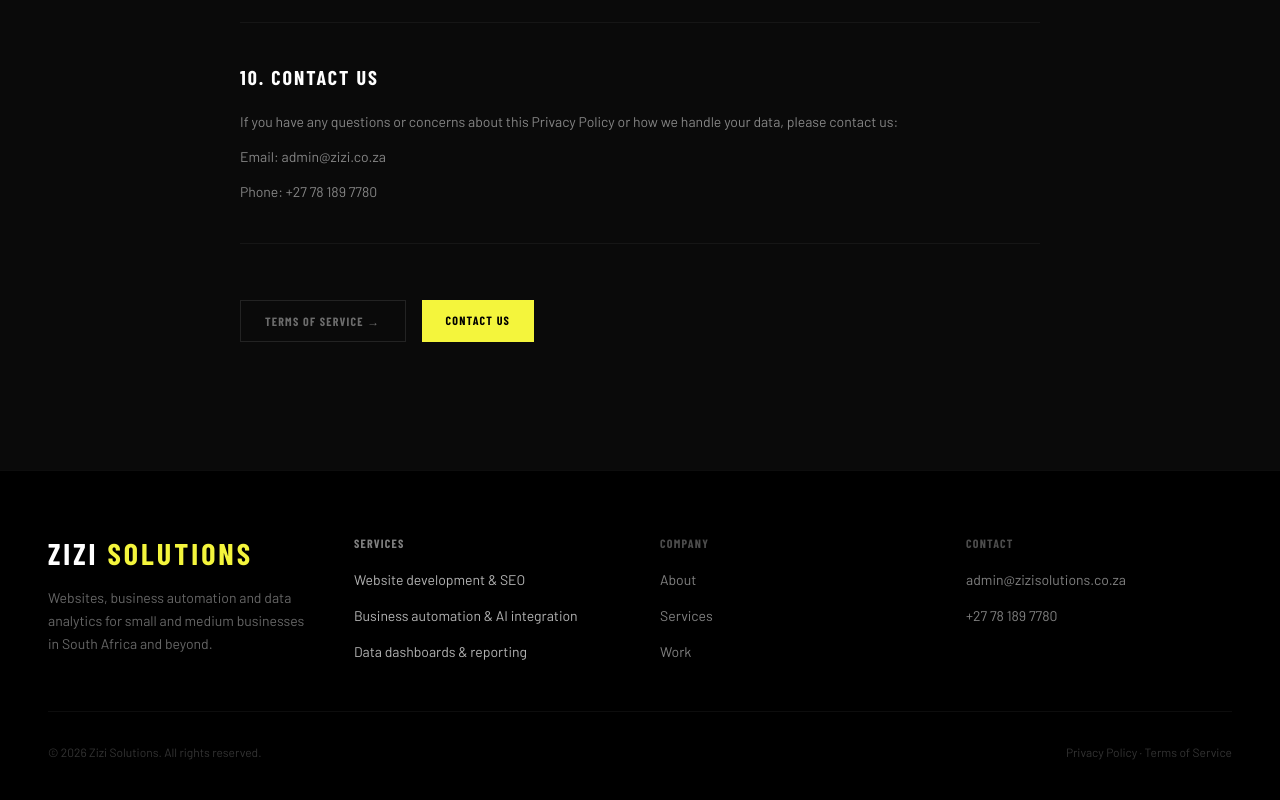
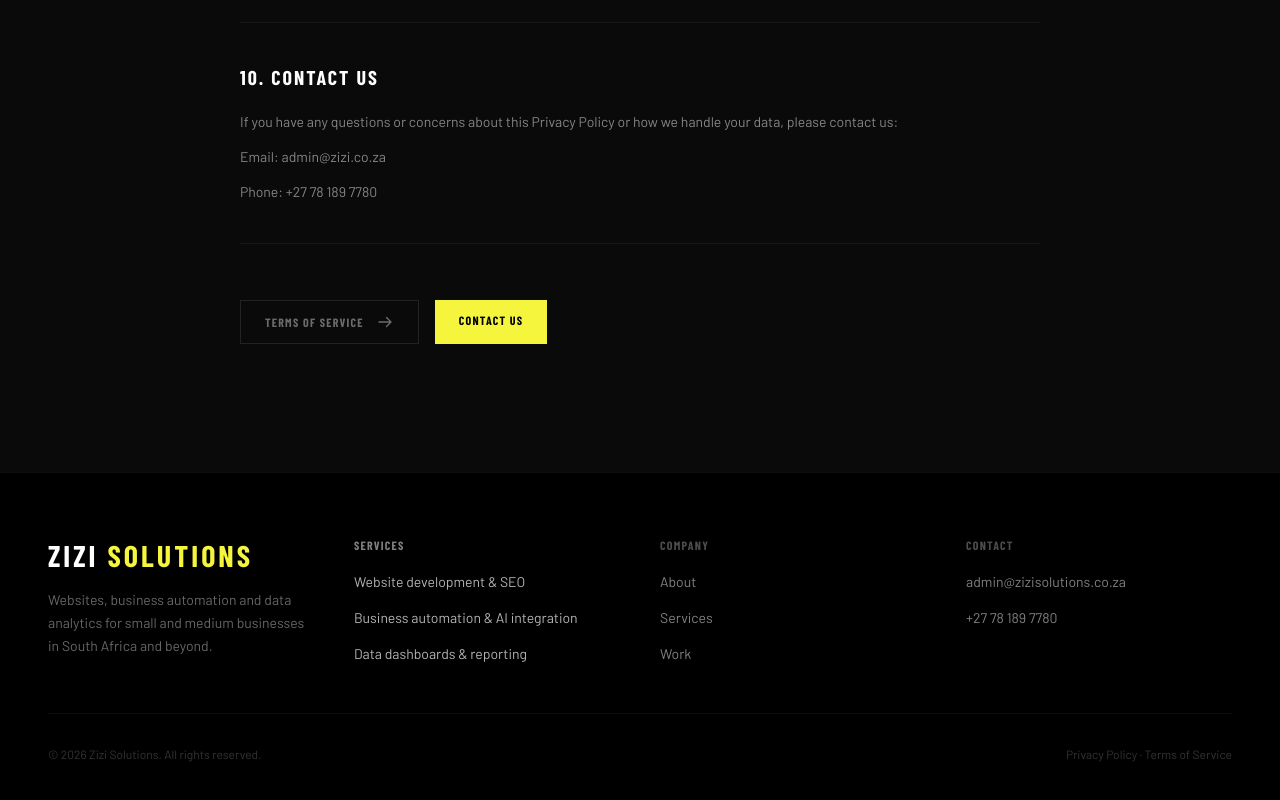
Before and after one commit to mdluli22/zizi-solutions, a Next.js app: page /privacy-policy in a window 1280 px wide. Shown: the part 2871-3671 px from the top of the page. Built offline with nearby package versions, Linux system fonts and the light colour scheme; a web font is replaced by a local one.

Commit message:
removed emojis

```diff
--- a/app/privacy-policy/page.tsx
+++ b/app/privacy-policy/page.tsx
@@ -1,3 +1,4 @@
+import ArrowIcon from '../../components/ArrowIcon'
 import { pageMetadata } from '../../lib/seo'
 
 export const metadata = pageMetadata("Privacy Policy", "Read how Zizi Solutions handles personal information and enquiries submitted through this website.", "/privacy-policy")
@@ -166,9 +167,9 @@ export default function PrivacyPolicyPage() {
         <div className="flex gap-4 pt-4 flex-wrap">
           <Link
             href="/terms-of-service"
-            className="font-display text-xs font-black tracking-widest uppercase px-6 py-3 border border-white/10 text-white/40 hover:text-white hover:border-white/30 transition-all duration-300"
+            className="inline-flex items-center font-display text-xs font-black tracking-widest uppercase px-6 py-3 border border-white/10 text-white/40 hover:text-white hover:border-white/30 transition-all duration-300"
           >
-            Terms of Service →
+            Terms of Service <ArrowIcon className="ml-3" />
           </Link>
           <Link
             href="/contact"
--- a/app/terms-of-service/page.tsx
+++ b/app/terms-of-service/page.tsx
@@ -1,3 +1,4 @@
+import ArrowIcon from '../../components/ArrowIcon'
 import { pageMetadata } from '../../lib/seo'
 
 export const metadata = pageMetadata("Terms of Service", "Read the terms governing use of the Zizi Solutions website and services.", "/terms-of-service")
@@ -190,9 +191,9 @@ export default function TermsOfServicePage() {
         <div className="flex gap-4 pt-4 flex-wrap">
           <Link
             href="/privacy-policy"
-            className="font-display text-xs font-black tracking-widest uppercase px-6 py-3 border border-white/10 text-white/40 hover:text-white hover:border-white/30 transition-all duration-300"
+            className="inline-flex items-center font-display text-xs font-black tracking-widest uppercase px-6 py-3 border border-white/10 text-white/40 hover:text-white hover:border-white/30 transition-all duration-300"
           >
-            Privacy Policy →
+            Privacy Policy <ArrowIcon className="ml-3" />
           </Link>
           <Link
             href="/contact"
--- /dev/null
+++ b/components/ArrowIcon.tsx
@@ -0,0 +1,19 @@
+import type { SVGProps } from 'react'
+
+type Props = SVGProps<SVGSVGElement> & {
+  direction?: 'right' | 'left' | 'up-right'
+}
+
+export default function ArrowIcon({ direction = 'right', className = '', ...props }: Props) {
+  const paths = {
+    right: 'M4 12h16m-6-6 6 6-6 6',
+    left: 'M20 12H4m6-6-6 6 6 6',
+    'up-right': 'M6 18 18 6M6 6h12v12',
+  }
+
+  return (
+    <svg {...props} width="18" height="18" viewBox="0 0 24 24" fill="none" stroke="currentColor" strokeWidth="1.8" strokeLinecap="round" strokeLinejoin="round" className={`shrink-0 ${className}`} aria-hidden="true" focusable="false">
+      <path d={paths[direction]} />
+    </svg>
+  )
+}
--- a/components/ServicePage.tsx
+++ b/components/ServicePage.tsx
@@ -1,3 +1,4 @@
+import ArrowIcon from './ArrowIcon'
 import Link from 'next/link'
 import Navbar from './Navbar'
 import Footer from './Footer'
@@ -21,7 +22,7 @@ export default function ServicePage({ service }: { service: Service }) {
       <Navbar />
       <script type="application/ld+json" dangerouslySetInnerHTML={{ __html: JSON.stringify(schema).replace(/</g, '\\u003c') }} />
       <section className="max-w-7xl mx-auto px-6 lg:px-12 pt-32 sm:pt-40 pb-16 lg:pb-24">
-        <Link href="/#services" className="button-secondary mb-8">← All services</Link>
+        <Link href="/#services" className="button-secondary mb-8"><ArrowIcon direction="left" className="mr-3" />All services</Link>
         <div className="grid lg:grid-cols-2 gap-10 lg:gap-16 items-center">
           <div>
             <p className="text-[#f4f53c] text-xs font-semibold uppercase tracking-[0.2em] mb-4">{service.outcome}</p>
--- a/components/ServicesSection.tsx
+++ b/components/ServicesSection.tsx
@@ -1,3 +1,4 @@
+import ArrowIcon from './ArrowIcon'
 import Link from 'next/link'
 
 import { services } from '../lib/services'
@@ -25,7 +26,7 @@ export default function ServicesSection() {
                 <h3 className="font-display text-3xl font-bold leading-tight mb-4">{service.title}</h3>
                 <p className="text-white/75 leading-relaxed mb-5">{service.description}</p>
                 <p className="text-white/55 text-sm leading-relaxed mb-7">{service.details}</p>
-                <Link href={service.path} className="button-secondary mt-auto" aria-label={`Learn more: ${service.title}`}>Explore service <span aria-hidden="true" className="ml-3">↗</span></Link>
+                <Link href={service.path} className="button-secondary mt-auto" aria-label={`Learn more: ${service.title}`}>Explore service <ArrowIcon direction="up-right" className="ml-3" /></Link>
               </div>
             </article>
           ))}
@@ -36,7 +37,7 @@ export default function ServicesSection() {
             <h3 className="font-display text-3xl font-bold mb-3">Not sure where to start?</h3>
             <p className="text-white/75 leading-relaxed">Tell us what is slowing your business down. We’ll help you choose a practical next step.</p>
           </div>
-          <Link href="/contact" className="button-primary shrink-0">Let’s talk <span aria-hidden="true" className="ml-3">↗</span></Link>
+          <Link href="/contact" className="button-primary shrink-0">Let’s talk <ArrowIcon direction="up-right" className="ml-3" /></Link>
         </div>
       </div>
     </section>
```
